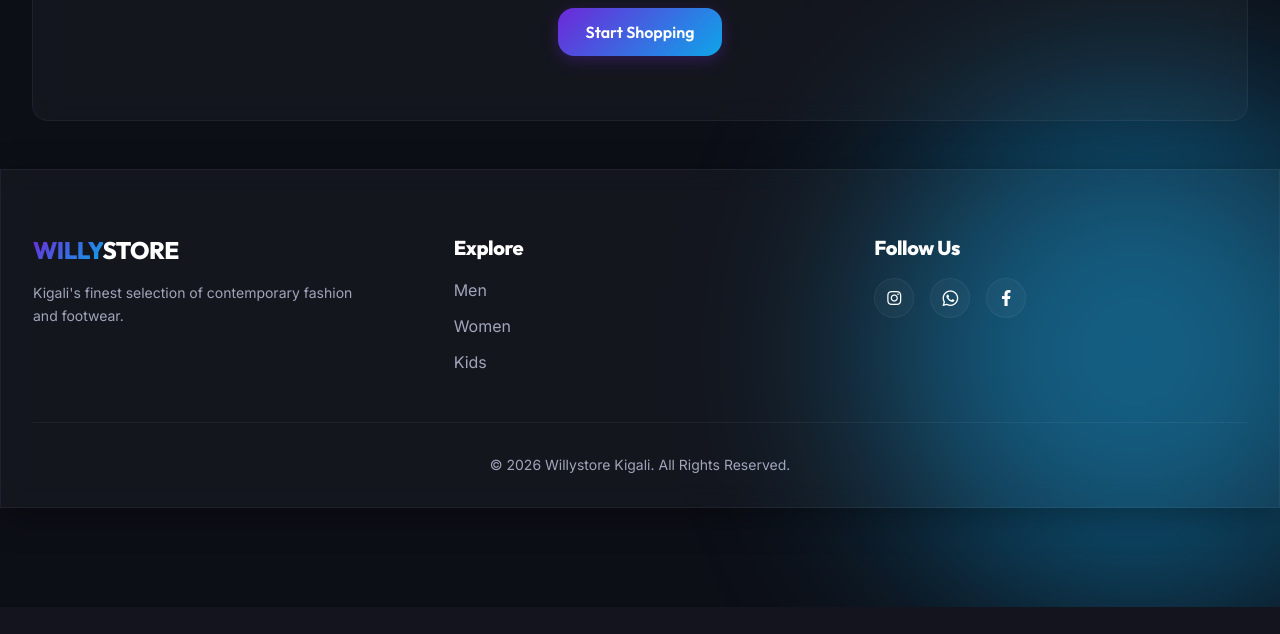
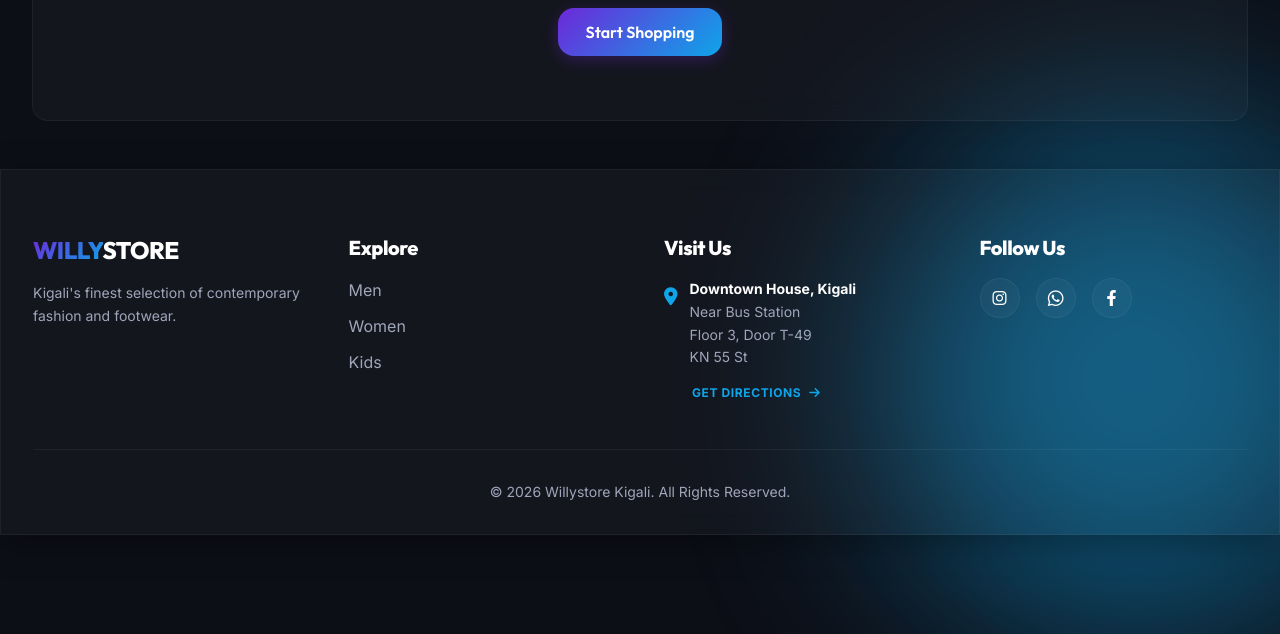
Before and after one commit to guillainkalisa/willystore, a Django app: page /cart/ in a window 1280 px wide; the page is wider, and only the part inside the window is pictured. Shown: the part 559-1193 px from the top of that part. Before the commit the page ends 1166 px from the top of that part, so only its background shows below. Run offline with Django 5.2, Linux system fonts and the light colour scheme; some libraries are stand-ins or nearby versions.

Commit message:
Add physical store address to footer

```diff
--- a/templates/base.html
+++ b/templates/base.html
@@ -141,7 +141,7 @@
     <!-- Footer -->
     <footer
         class="mt-auto border-t border-[var(--glass-border)] pt-12 sm:pt-16 pb-8 px-4 sm:px-6 lg:px-8 glassmorphism text-text-secondary">
-        <div class="max-w-7xl mx-auto grid grid-cols-1 sm:grid-cols-2 lg:grid-cols-3 gap-8 sm:gap-12">
+        <div class="max-w-7xl mx-auto grid grid-cols-1 sm:grid-cols-2 lg:grid-cols-4 gap-8 sm:gap-12">
             <div class="flex flex-col gap-4">
                 <h3 class="text-2xl font-heading font-bold text-white"><span class="highlight">WILLY</span>STORE</h3>
                 <p class="text-sm max-w-xs leading-relaxed">Kigali's finest selection of contemporary fashion and
@@ -154,6 +154,26 @@
                     <li><a href="#" class="hover:text-white hover:pl-1 transition-all">Women</a></li>
                     <li><a href="#" class="hover:text-white hover:pl-1 transition-all">Kids</a></li>
                 </ul>
+            </div>
+            <div class="flex flex-col gap-4">
+                <h4 class="text-xl font-heading font-bold text-white">Visit Us</h4>
+                <div class="flex flex-col gap-2 text-sm leading-relaxed">
+                    <p class="flex items-start gap-3">
+                        <i class="fas fa-map-marker-alt text-accent-secondary mt-1 text-lg"></i>
+                        <span>
+                            <strong class="text-white block">Downtown House, Kigali</strong>
+                            Near Bus Station<br>
+                            Floor 3, Door T-49<br>
+                            KN 55 St
+                        </span>
+                    </p>
+                    <a href="https://www.google.com/maps/search/?api=1&query=3344%2B4GG,+KN+55+St,+Kigali"
+                        target="_blank" rel="noopener noreferrer"
+                        class="text-accent-secondary hover:text-white transition-colors mt-2 inline-flex items-center gap-2 group ml-7 text-xs font-bold uppercase tracking-wider">
+                        Get Directions <i
+                            class="fas fa-arrow-right transform group-hover:translate-x-1 transition-transform"></i>
+                    </a>
+                </div>
             </div>
             <div class="flex flex-col gap-4">
                 <h4 class="text-xl font-heading font-bold text-white">Follow Us</h4>
```
